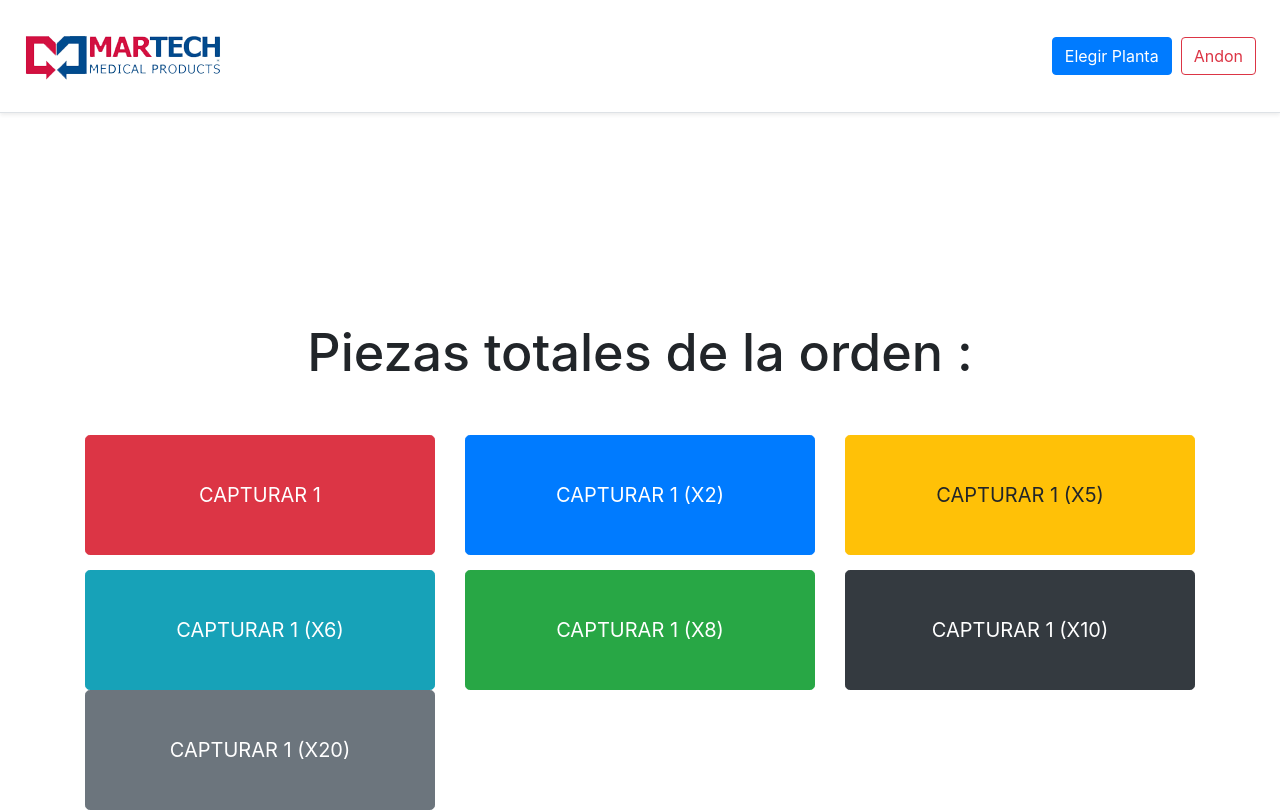
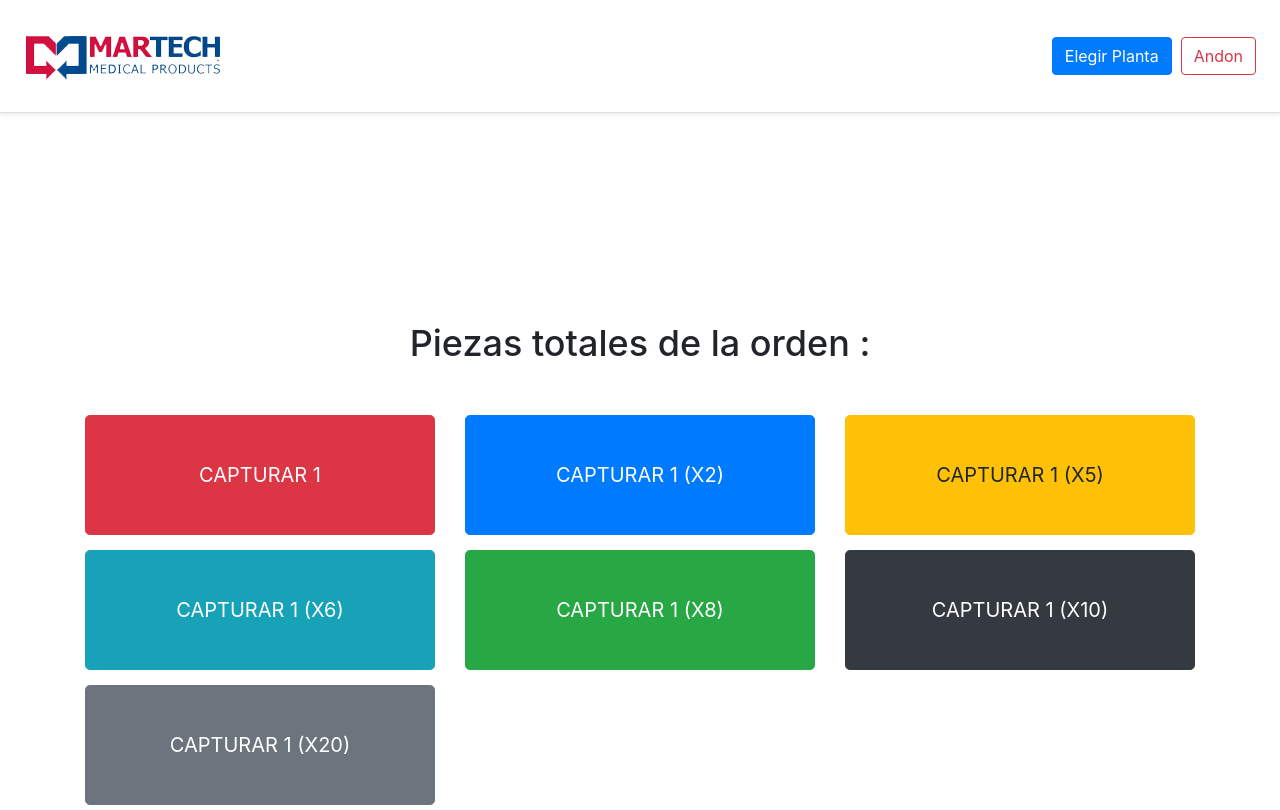
Before and after one commit to joseluisgomezcecena/horaxhora, a PHP site: page /boton/input.php?maquina=1 in a window 1280 px wide. Run offline with PHP 8.4, Linux system fonts and the light colour scheme; data that the repository does not hold is empty; some libraries are stand-ins or nearby versions.

Commit message:
edit button

```diff
--- a/boton/input.php
+++ b/boton/input.php
@@ -168,7 +168,7 @@ require_once("includes/header.php");
             if($result_order) {
                 $row_order = $result_order->fetch_assoc();
                 ?>
-                    <h3 style="margin-bottom: 50px;font-size:52px;" class="text-center">Piezas totales de la orden <?php echo "{$row_order['work_order']}: {$row_order['cantidad_actual']}" ?> </h3>
+                    <h3 style="margin-bottom: 50px;font-size:36px;" class="text-center">Piezas totales de la orden <?php echo "{$row_order['work_order']}: {$row_order['cantidad_actual']}" ?> </h3>
                 <?php
             }
         ?>
@@ -205,7 +205,9 @@ require_once("includes/header.php");
             <div class="col-lg-4">
                 <input style="height:120px;" class="btn btn-dark btn-block btn-lg" type="submit" name="submit10" value="CAPTURAR <?php echo $_GET['maquina'] ?> (X10)">
             </div>
+        </div>
 
+	    <div style="margin-top: 15px;" class="row">
             <div class="col-lg-4">
                 <input style="height:120px;" class="btn btn-secondary btn-block btn-lg" type="submit" name="submit20" value="CAPTURAR <?php echo $_GET['maquina'] ?> (X20)">
             </div>
```
